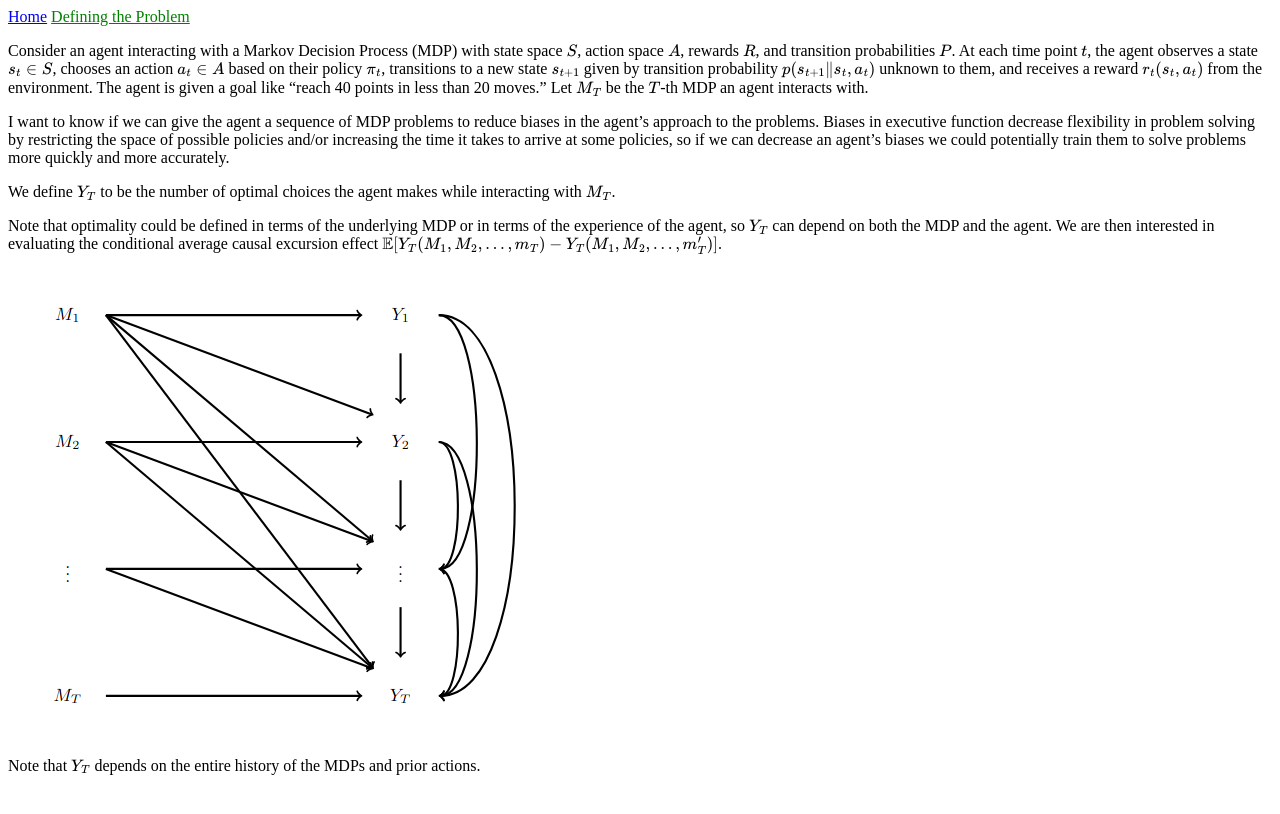
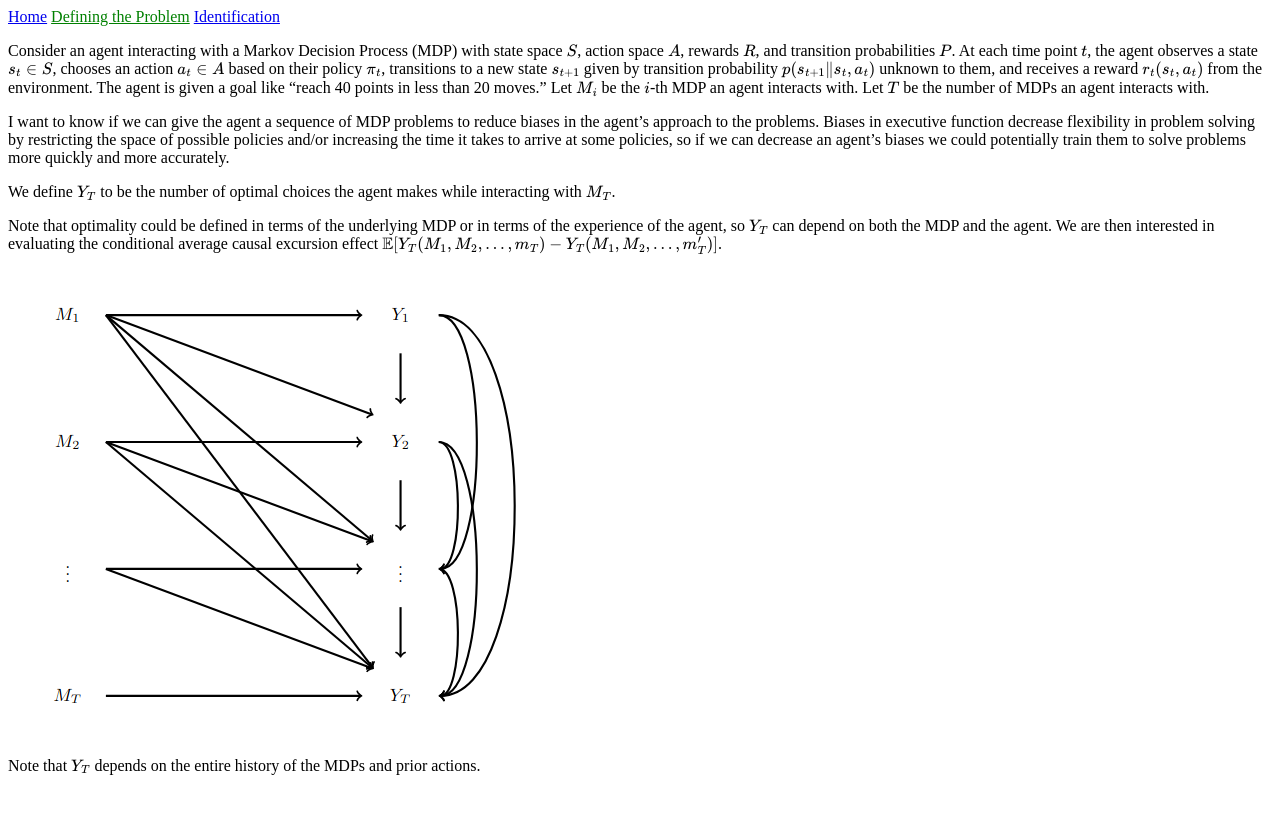
Before and after one commit to HaleyColgate/haleycolgate.github.io, a Jekyll site: the page built from hw2.md, in a window 1280 px wide. Shown: the top 814 px of the page. Built offline with Jekyll 4.4.1, drawn with Linux system fonts in a browser that asks for light colours.

Commit message:
indentification

```diff
--- a/_data/navigation.yml
+++ b/_data/navigation.yml
@@ -2,5 +2,7 @@
   link: /
 - name: Defining the Problem
   link: /hw2.html
+- name: Identification
+  link: /hw3.html
 #- name: Blog
   #link: /blog.html
--- a/hw2.md
+++ b/hw2.md
@@ -3,7 +3,7 @@ layout: default
 title: Defining the Problem
 ---
 
-Consider an agent interacting with a Markov Decision Process (MDP) with state space $$S$$, action space $$A$$, rewards $$R$$, and transition probabilities $$P$$.  At each time point $$t$$, the agent observes a state $$s_t\in S$$, chooses an action $$a_t\in A$$ based on their policy $$\pi_t$$, transitions to a new state $$s_{t+1}$$ given by transition probability $$p(s_{t+1}\|s_t,a_t)$$ unknown to them, and receives a reward $$r_t(s_{t}, a_{t})$$ from the environment.  The agent is given a goal like "reach 40 points in less than 20 moves." Let $$M_T$$ be the $$T$$-th MDP an agent interacts with.
+Consider an agent interacting with a Markov Decision Process (MDP) with state space $$S$$, action space $$A$$, rewards $$R$$, and transition probabilities $$P$$.  At each time point $$t$$, the agent observes a state $$s_t\in S$$, chooses an action $$a_t\in A$$ based on their policy $$\pi_t$$, transitions to a new state $$s_{t+1}$$ given by transition probability $$p(s_{t+1}\|s_t,a_t)$$ unknown to them, and receives a reward $$r_t(s_{t}, a_{t})$$ from the environment.  The agent is given a goal like "reach 40 points in less than 20 moves." Let $$M_i$$ be the $$i$$-th MDP an agent interacts with. Let $$T$$ be the number of MDPs an agent interacts with.
 
 I want to know if we can give the agent a sequence of MDP problems to reduce biases in the agent's approach to the problems.  Biases in executive function decrease flexibility in problem solving by restricting the space of possible policies and/or increasing the time it takes to arrive at some policies, so if we can decrease an agent's biases we could potentially train them to solve problems more quickly and more accurately.
 
```
Also changed, not shown: hw3.md (added, +33 -0 lines).
